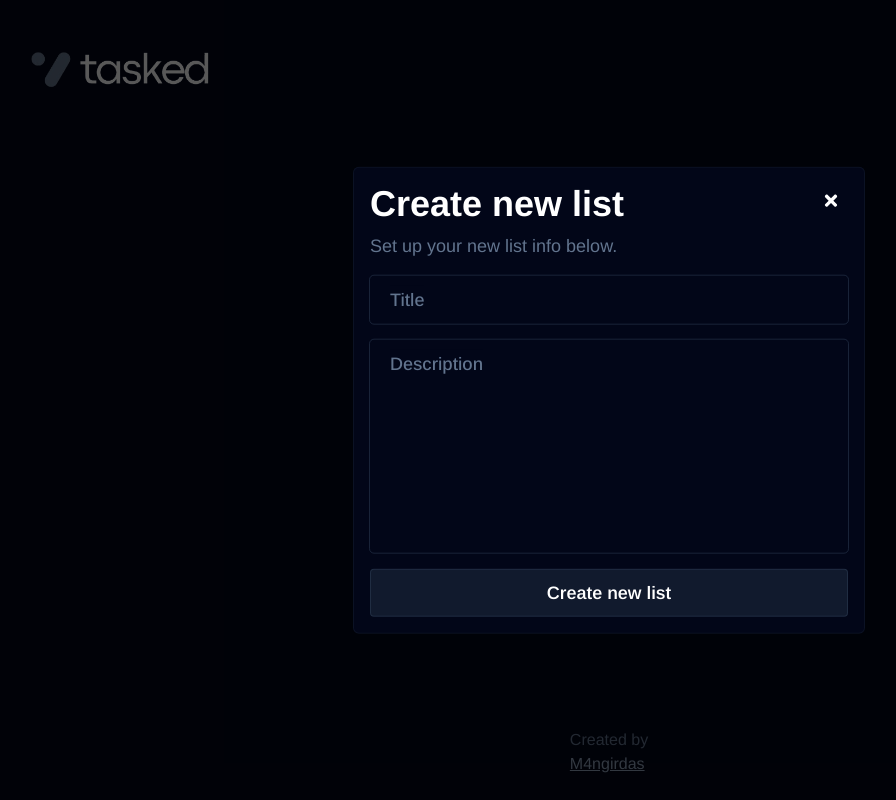
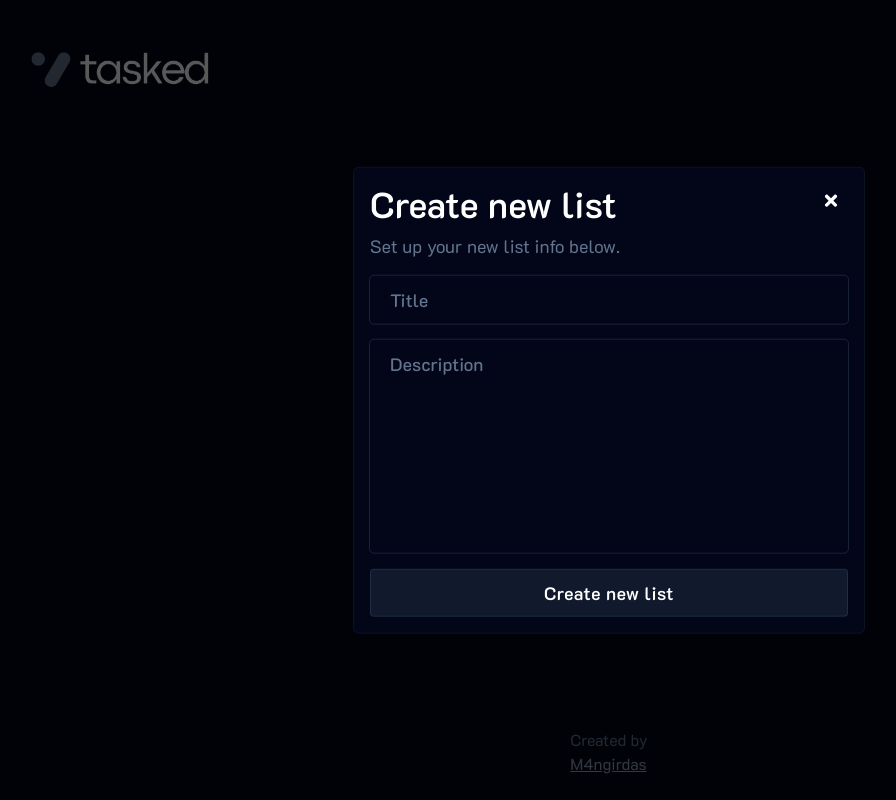
Before and after one commit to M4ngirdas/to-do-list, a React (Vite) app: page / in a window 1280 px wide. Both pictures are taken after a click on the button "Create new list". Shown: the whole page, without its empty margins (31-927 px from the left). Built offline with nearby package versions, Linux system fonts and the light colour scheme.

Commit message:
0.10.3 Fix list editing bug, change font and tweak UI.

```diff
--- a/index.html
+++ b/index.html
@@ -7,7 +7,8 @@
   <link rel="stylesheet" href="./src/css/input.css">
   <link rel="preconnect" href="https://fonts.googleapis.com">
   <link rel="preconnect" href="https://fonts.gstatic.com" crossorigin>
-  <link href="https://fonts.googleapis.com/css2?family=Arimo:ital,wght@0,400..700;1,400..700&display=swap"
+  <link
+    href="https://fonts.googleapis.com/css2?family=K2D:ital,wght@0,100;0,200;0,300;0,400;0,500;0,600;0,700;0,800;1,100;1,200;1,300;1,400;1,500;1,600;1,700;1,800&display=swap"
     rel="stylesheet">
   <title>Tasked | to-do list</title>
 </head>
--- a/src/App.jsx
+++ b/src/App.jsx
@@ -41,7 +41,8 @@ export default function App() {
         )))
     }
 
-    function showSettings(source) {
+    function showSettings(source, id) {
+        if (id) setSelectedListId(id)
         setSettings({ isOpen: true, source: source })
     }
 
@@ -86,7 +87,7 @@ export default function App() {
                         </div>
                         <div className="grid gap-8 rounded-md z-10">
                             <div className="grid gap-2">
-                                <h1 className="font-bold text-4xl md:text-5xl">It's empty here...</h1>
+                                <h1 className="font-semibold text-4xl md:text-5xl">It's empty here...</h1>
                                 <p className="text-lg text-slate-500">Create a list to get started!</p>
                             </div>
                             <button onClick={() => showSettings("create")} className="flex items-center font-semibold h-11 md:h-12 p-2 gap-2 rounded-sm w-full transition-transform duration-200 active:scale-95 border border-slate-700/50 bg-slate-800/60 hover:bg-slate-700/50">
@@ -125,6 +126,7 @@ export default function App() {
                     openList={openList}
                     currentList={currentList}
                     selectedList={selectedList}
+                    selectedListId={selectedListId}
                     setIsDropdownOpen={setIsDropdownOpen}
                 />
             ) : null}
--- a/src/components/Confirmation.jsx
+++ b/src/components/Confirmation.jsx
@@ -17,7 +17,7 @@ export default function Confirmation(props) {
             <div className="fixed inset-x-4 mx-auto top-1/2 -translate-y-1/2 rounded-md p-4 z-50 text-base sm:w-lg md:text-lg 2xl:max-w-2xl border border-slate-700/20 bg-slate-950 text-white">
                 <div className="grid gap-4">
                     <div className="grid gap-2">
-                        <h1 className="font-bold text-3xl md:text-4xl">Are you sure?</h1>
+                        <h1 className="font-semibold text-3xl md:text-4xl">Are you sure?</h1>
                         <p className="text-slate-500">You can't undo this action.</p>
                     </div>
                     <div className="absolute right-4 top-4">
--- a/src/components/List.jsx
+++ b/src/components/List.jsx
@@ -92,7 +92,7 @@ export default function List(props) {
             <section className={`${props.tasksLength === 0 ? "flex flex-col" : "grid content-start"} gap-4 mt-12 md:mt-0 min-h-0 h-full relative`}>
                 <div className="flex justify-between">
                     <div title="Edit list" onClick={() => props.showSettings("edit")} className={`${props.currentList.desc ? "gap-2" : "gap-0"} grid cursor-pointer wrap-anywhere`}>
-                        <h1 className="font-bold text-4xl md:text-5xl">{props.currentList ? props.currentList.title : null}</h1>
+                        <h1 className="font-semibold text-4xl md:text-5xl">{props.currentList ? props.currentList.title : null}</h1>
                         <p className="text-slate-500">{props.currentList ? props.currentList.desc : null}</p>
                     </div>
                     <div>
@@ -131,7 +131,7 @@ export default function List(props) {
                     </div> : null}
                 </div>
                 {props.tasksLength === 0 ? <div className="grid place-items-center content-center gap-2 flex-1">
-                    <h1 className="font-bold text-3xl md:text-4xl">It's empty here...</h1>
+                    <h1 className="font-semibold text-3xl md:text-4xl">It's empty here...</h1>
                     <p className="text-slate-500">Add a task!</p>
                 </div> : null}
             </section >
--- a/src/components/Menu.jsx
+++ b/src/components/Menu.jsx
@@ -25,8 +25,6 @@ export default function Menu(props) {
     const mobilePinnedListContainerRef = useRef(null)
 
     const pinnedLists = props.lists.filter(list => list.isPinned)
-
-    console.log(isScrollbarVisible)
 
     useEffect(() => (
         localStorage.setItem("isMenuOpen", isMenuOpen)
@@ -130,7 +128,7 @@ export default function Menu(props) {
             {contextMenu.id === list.id ? <ul style={{ left: contextMenu.x, top: contextMenu.y }} className="z-40 overflow-hidden transition-all duration-200 origin-top-right w-40 absolute right-0 rounded-md border border-slate-700/50 bg-slate-900">
                 <li
                     onClick={() => {
-                        props.showSettings("editFromMenu")
+                        props.showSettings("editFromMenu", list.id)
                         props.setSelectedList({ title: list.title, desc: list.desc })
                         setContextMenu({ id: null, x: 0, y: 0 })
                     }}
@@ -173,10 +171,10 @@ export default function Menu(props) {
                     </div>
                 </div>
                 {activeList === "all" ? <ul ref={mobileListContainerRef} className={`${isScrollbarVisible.mobileAll ? "pr-2" : ""} grid content-start gap-2 flex-1 overflow-y-auto scrollbar`}>{listElements}</ul> : null}
-                {activeList === "pinned" ? <ul ref={mobilePinnedListContainerRef} className={`${isScrollbarVisible.mobilePinned ? "pr-2" : ""} grid content-start gap-2 flex-1 overflow-y-auto scrollbar`}>
+                {activeList === "pinned" ? <ul ref={mobilePinnedListContainerRef} className={`${isScrollbarVisible.mobilePinned ? "pr-2" : ""} ${pinnedLists.length === 0 ? "" : "content-start"} grid gap-2 h-full flex-1 overflow-y-auto scrollbar`}>
                     {pinnedListElements}
                     {pinnedLists.length === 0 ? <div className="flex flex-col justify-center items-center gap-2 h-full">
-                        <h1 className="font-bold text-4xl md:text-5xl">It's empty here...</h1>
+                        <h1 className="font-semibold text-4xl md:text-5xl">It's empty here...</h1>
                         <p className="text-lg text-slate-500">Hold or right click on a list to pin it.</p>
                     </div> : null}
                 </ul> : null}
--- a/src/components/Settings.jsx
+++ b/src/components/Settings.jsx
@@ -41,7 +41,9 @@ export default function Settings(props) {
         }
         else {
             props.setLists(prev => prev.map(list => (
-                list.isOpen ? { ...list, title: title, desc: desc } : list
+                props.settings.source === "editFromMenu"
+                    ? props.selectedListId === list.id ? { ...list, title: title, desc: desc } : list
+                    : list.isOpen ? { ...list, title: title, desc: desc } : list
             )))
         }
         props.setSettings(prev => ({ ...prev, isOpen: false }))
@@ -53,7 +55,7 @@ export default function Settings(props) {
             <div onClick={() => props.setSettings(prev => ({ ...prev, isOpen: false }))} className="fixed inset-0 z-49 flex items-center justify-center p-4 bg-black/65"></div>
             <div className="flex flex-col gap-4 fixed inset-x-4 mx-auto top-1/2 -translate-y-1/2 text-base z-50 p-4 rounded-md h-7/12 sm:w-lg md:text-lg border border-slate-700/20 bg-slate-950 text-white">
                 <div className="grid gap-2">
-                    <h1 className="font-bold text-3xl md:text-4xl">{props.settings.source === "create" ? "Create new list" : "Edit list"}</h1>
+                    <h1 className="font-semibold text-3xl md:text-4xl">{props.settings.source === "create" ? "Create new list" : "Edit list"}</h1>
                     <p className="text-slate-500">{props.settings.source === "create" ? "Set up your new list info below." : "Change your list info below."}</p>
                 </div>
                 <div className="absolute right-4 top-4">
--- a/src/css/input.css
+++ b/src/css/input.css
@@ -1,7 +1,7 @@
 @import "tailwindcss";
 
 @theme {
-    --font-display: "Arimo", sans-serif;
+    --font-display: "K2D", sans-serif;
 }
 
 @layer base {
@@ -14,7 +14,7 @@
     }
 
     button {
-        @apply cursor-pointer select-none;
+        @apply cursor-pointer select-none tracking-wide;
     }
 }
 
```
